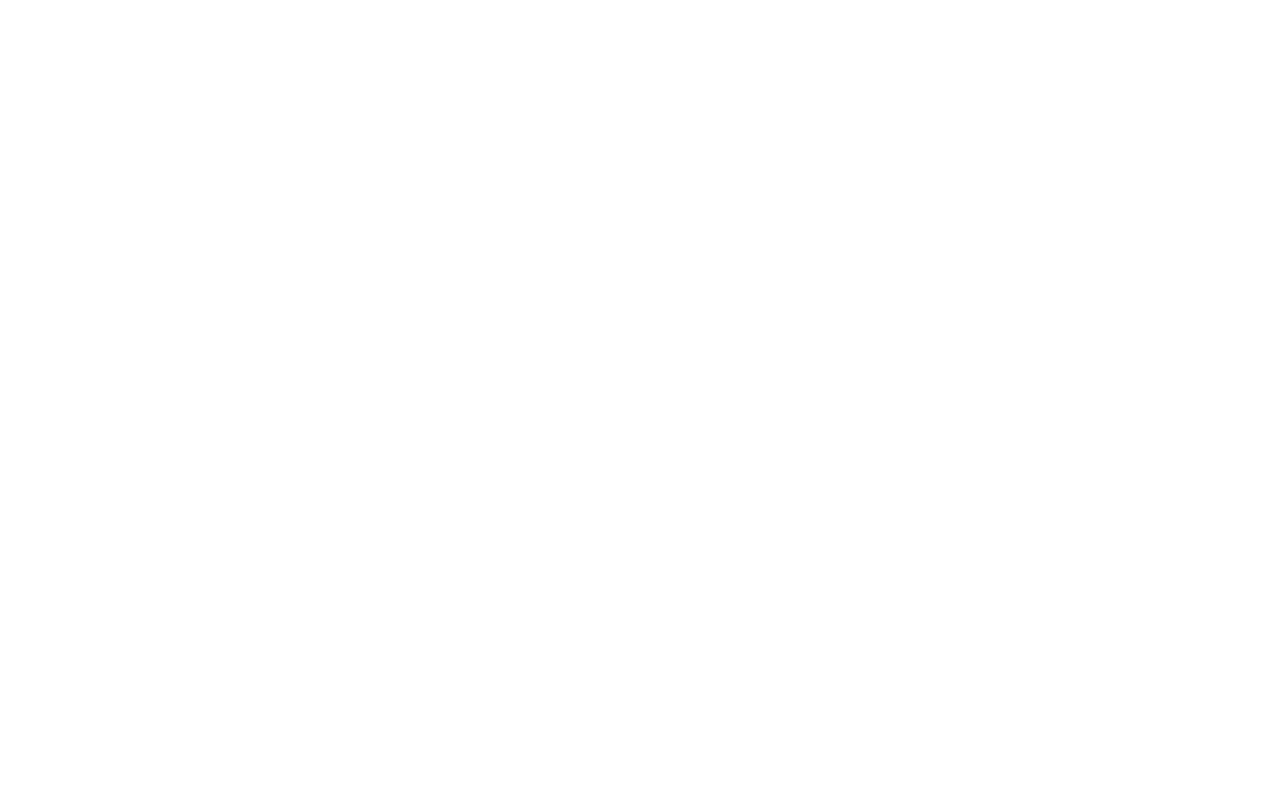
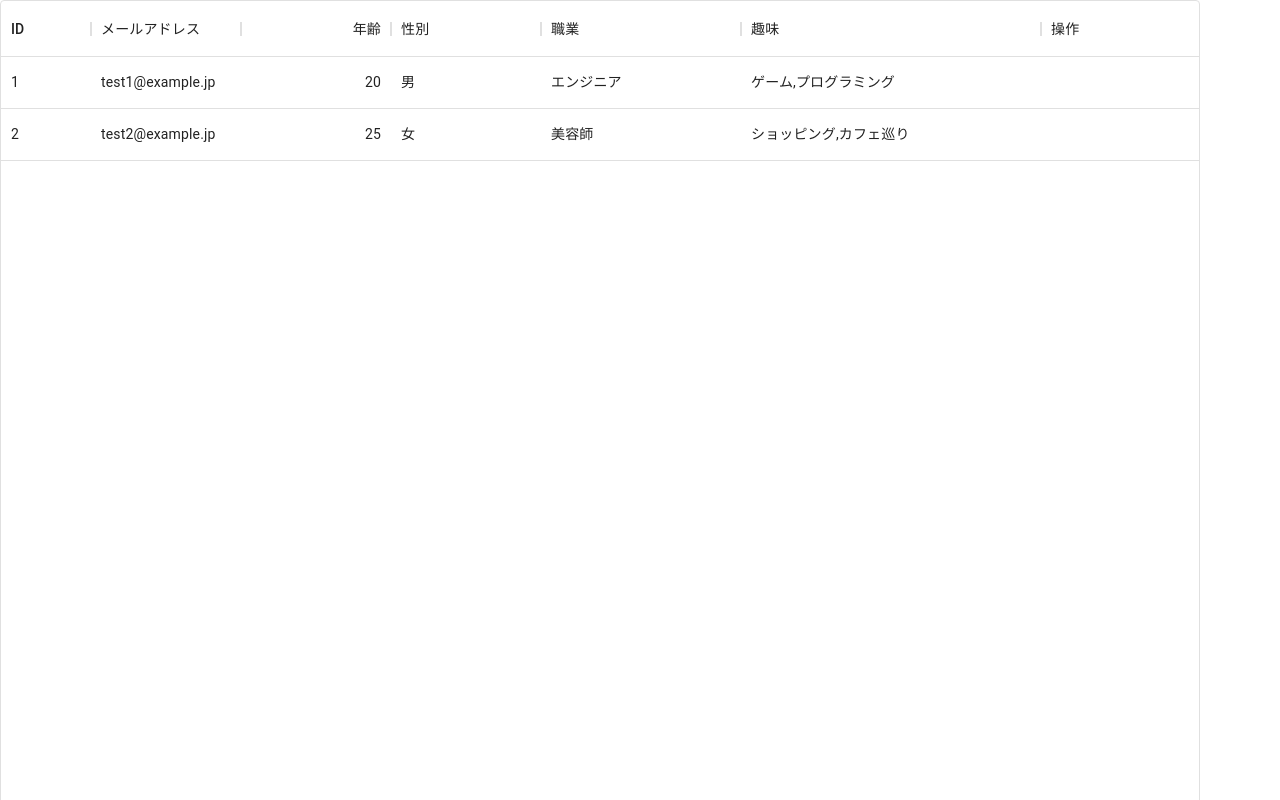
Before and after one commit to rexiaxm7/react-study, a React (Create React App) app: page /users in a window 1280 px wide. Before the commit this address had no page. Shown: the top 800 px of the page. Built offline with nearby package versions, Linux system fonts and the light colour scheme; data requests are answered from the project's data file.

Commit message:
Sprint1 + 少し追加で

```diff
--- /dev/null
+++ b/src/components/pages/Users.tsx
@@ -0,0 +1,33 @@
+/** @jsxImportSource @emotion/react */
+import React, { useEffect, useState } from "react";
+import Axios from "axios";
+import { DataGrid } from "@mui/x-data-grid";
+import { columns } from "./columns";
+import { Box, Button, Grid } from "@mui/material";
+
+export const Users = () => {
+  const [users, setUsers] = useState([]);
+
+  useEffect(() => {
+    fetchData();
+  }, []);
+
+  const fetchData = async () => {
+    const result = await Axios.get("http://localhost:3001/users/");
+
+    setUsers(result.data);
+  };
+
+  return (
+    <>
+      <Box sx={{ height: 1000, width: 1200 }}>
+        <DataGrid
+          rows={users}
+          columns={columns}
+          pageSize={10}
+          rowsPerPageOptions={[10]}
+        />
+      </Box>
+    </>
+  );
+};
--- /dev/null
+++ b/src/components/pages/columns.ts
@@ -0,0 +1,61 @@
+import React from "react";
+//import EditIcon from "@mui/icons-material/Edit";
+
+const genderTranslation = (params: { row: { gender: number } }) => {
+  if (params.row.gender === 0) {
+    return "なし";
+  }
+  if (params.row.gender === 1) {
+    return "男";
+  }
+  if (params.row.gender === 2) {
+    return "女";
+  }
+};
+
+export const columns = [
+  { field: "id", headerName: "ID", width: 90 },
+  {
+    field: "user_id",
+    headerName: "ユーザーID",
+    width: 150,
+    hide: true,
+  },
+  {
+    field: "mail",
+    headerName: "メールアドレス",
+    width: 150,
+    editable: true,
+  },
+  {
+    field: "age",
+    headerName: "年齢",
+    type: "number",
+    width: 150,
+    editable: true,
+  },
+  {
+    field: "gender",
+    headerName: "性別",
+    width: 150,
+    editable: true,
+    valueGetter: genderTranslation,
+  },
+  {
+    field: "job",
+    headerName: "職業",
+    width: 200,
+    editable: true,
+  },
+  {
+    field: "interests",
+    headerName: "趣味",
+    width: 300,
+    editable: true,
+  },
+  {
+    field: "actions",
+    headerName: "操作",
+    width: 200,
+  },
+];
--- a/src/index.tsx
+++ b/src/index.tsx
@@ -1,10 +1,10 @@
 import React from "react";
-import ReactDOM, { render } from "react-dom";
+import { render } from "react-dom";
 import "./index.css";
 import App from "./App";
 import reportWebVitals from "./reportWebVitals";
 import { BrowserRouter, Routes, Route } from "react-router-dom";
-import { Test } from "./components/pages/Test";
+import { Users } from "./components/pages/Users";
 
 const rootElement = document.getElementById("root");
 render(
@@ -12,7 +12,7 @@
     <BrowserRouter>
       <Routes>
         <Route path="/" element={<App />} />
-        <Route path="test" element={<Test />} />
+        <Route path="users" element={<Users />} />
       </Routes>
     </BrowserRouter>
   </React.StrictMode>,
```
Also changed, not shown: src/components/styles/UsersStyle.ts (added, +15 -0 lines), src/types/user.ts (added, +9 -0 lines), 1 other file (tests, documents, lock files or other folders).
